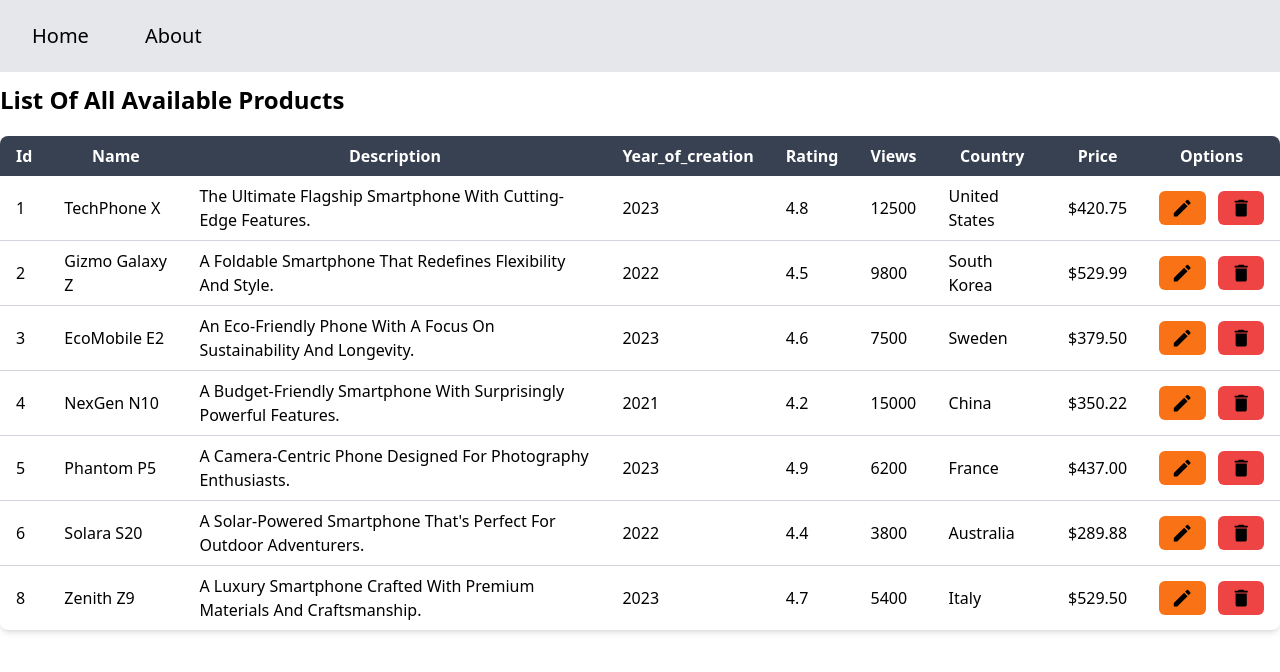
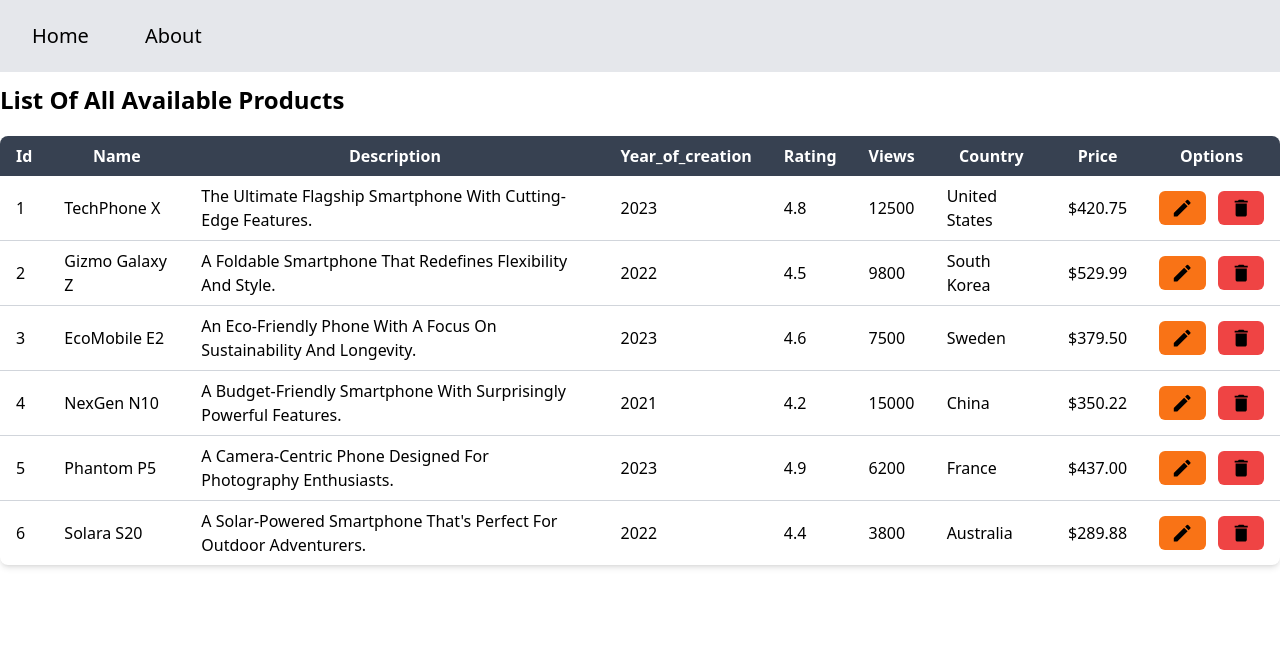
Before and after one commit to Alireza-WebDeveloper/ReactQuery-Dashboard, a React (Vite) app: page / in a window 1280 px wide. Shown: the top 672 px of the page. Built offline with nearby package versions, Linux system fonts and the light colour scheme; data requests are answered from the project's data file.

Commit message:
(Add):<-DeleteProduct Component->

```diff
--- a/db.json
+++ b/db.json
@@ -59,16 +59,6 @@
       "views": 3800,
       "country": "Australia",
       "price": 289.88
-    },
-    {
-      "id": 8,
-      "name": "Zenith Z9",
-      "description": "A luxury smartphone crafted with premium materials and craftsmanship.",
-      "year_of_creation": 2023,
-      "rating": 4.7,
-      "views": 5400,
-      "country": "Italy",
-      "price": 529.5
     }
   ]
 }
--- /dev/null
+++ b/src/Components/Form/DeleteProduct/index.tsx
@@ -0,0 +1,39 @@
+interface DeleteProductProps {
+  statusDelete: any;
+  handleAsyncDeleteProduct(): void;
+  onClose(): void;
+}
+const DeleteProduct: React.FC<DeleteProductProps> = ({
+  statusDelete,
+  handleAsyncDeleteProduct,
+  onClose,
+}) => {
+  return (
+    <>
+      <div className="mt-2">
+        <p className="text-sm text-gray-500">
+          By deleting you no longer have access
+        </p>
+      </div>
+      <div className="mt-4 flex gap-4">
+        <button
+          disabled={statusDelete === 'loading' ? true : false}
+          type="button"
+          className=" capitalize inline-flex justify-center rounded-md border border-transparent bg-red-100 px-4 py-2 text-sm font-medium text-red-900 hover:bg-red-200 focus:outline-none focus-visible:ring-2 focus-visible:ring-red-500 focus-visible:ring-offset-2"
+          onClick={handleAsyncDeleteProduct}
+        >
+          delete
+        </button>
+        <button
+          type="button"
+          className=" capitalize inline-flex justify-center rounded-md border border-transparent bg-green-100 px-4 py-2 text-sm font-medium text-green-900 hover:bg-green-200 focus:outline-none focus-visible:ring-2 focus-visible:ring-green-500 focus-visible:ring-offset-2"
+          onClick={onClose}
+        >
+          cancel
+        </button>
+      </div>
+    </>
+  );
+};
+
+export default DeleteProduct;
--- a/src/Components/Product/ProductTable/index.tsx
+++ b/src/Components/Product/ProductTable/index.tsx
@@ -4,6 +4,7 @@ import Cells from './Cells';
 import Modal from '../../Modal';
 import { useState } from 'react';
 import useDeleteProduct from '../../../Hook/useDeleteProduct';
+import DeleteProduct from '../../Form/DeleteProduct';
 interface ProductTableProps {
   products?: ProductState[];
 }
@@ -52,28 +53,11 @@ const ProductTable: React.FC<ProductTableProps> = ({ products }) => {
         isOpen={isOpen}
         onClose={onClose}
       >
-        <div className="mt-2">
-          <p className="text-sm text-gray-500">
-            By deleting you no longer have access
-          </p>
-        </div>
-        <div className="mt-4 flex gap-4">
-          <button
-            disabled={statusDelete === 'loading' ? true : false}
-            type="button"
-            className=" capitalize inline-flex justify-center rounded-md border border-transparent bg-red-100 px-4 py-2 text-sm font-medium text-red-900 hover:bg-red-200 focus:outline-none focus-visible:ring-2 focus-visible:ring-red-500 focus-visible:ring-offset-2"
-            onClick={handleAsyncDeleteProduct}
-          >
-            delete
-          </button>
-          <button
-            type="button"
-            className=" capitalize inline-flex justify-center rounded-md border border-transparent bg-green-100 px-4 py-2 text-sm font-medium text-green-900 hover:bg-green-200 focus:outline-none focus-visible:ring-2 focus-visible:ring-green-500 focus-visible:ring-offset-2"
-            onClick={onClose}
-          >
-            cancel
-          </button>
-        </div>
+        <DeleteProduct
+          onClose={onClose}
+          handleAsyncDeleteProduct={handleAsyncDeleteProduct}
+          statusDelete={statusDelete}
+        />
       </Modal>
     </div>
   );
```
